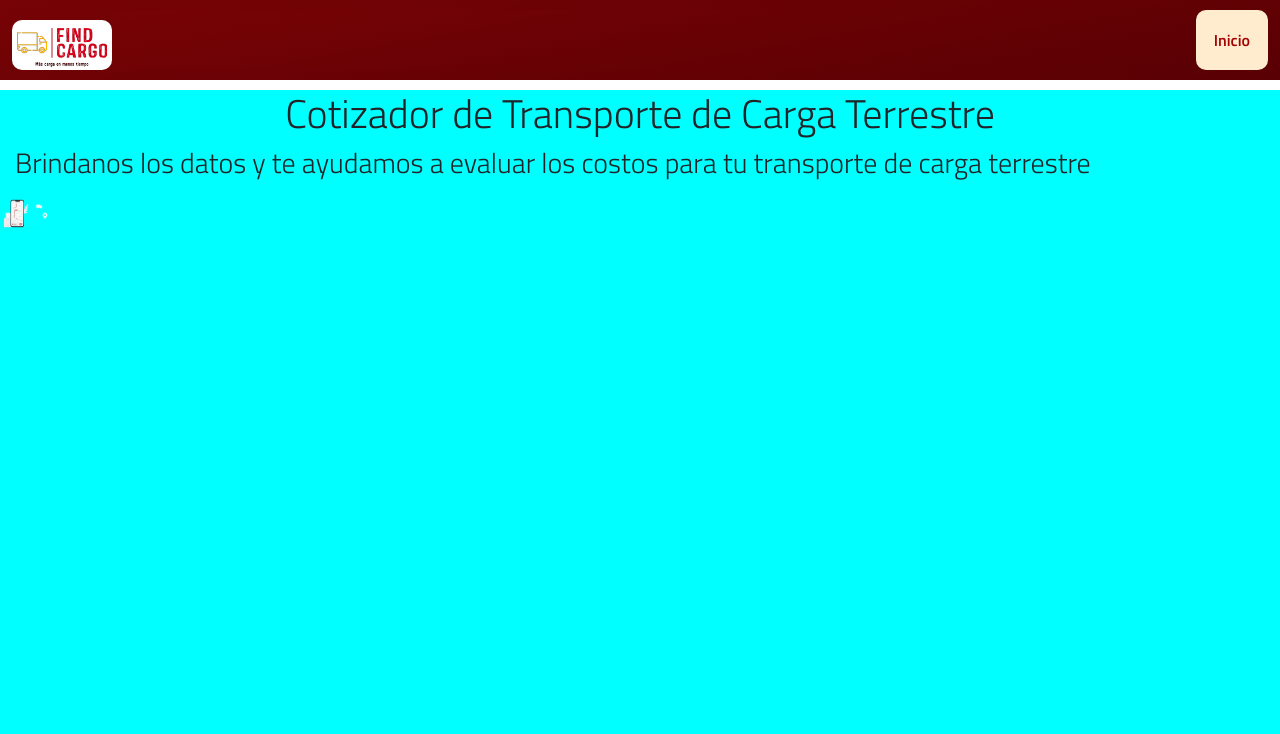
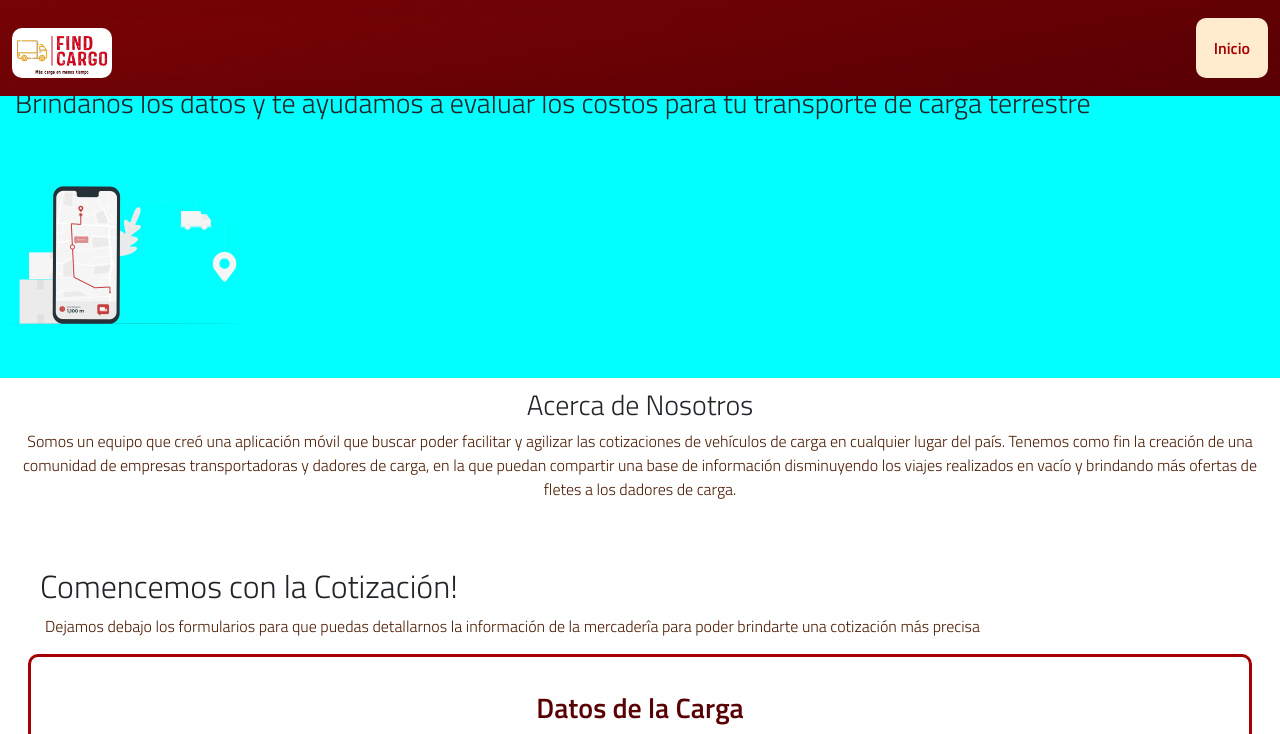
Before and after one commit to AntonellaGatti/PreEntrega3JSGatti, a plain HTML site: page index.html in a window 1280 px wide. Shown: the top 734 px of the page. Drawn offline with nearby package versions, Linux system fonts and the light colour scheme; some packages are replaced by stand-ins of ours; a script that the page names is missing.

Commit message:
correccion GRID

```diff
--- a/estilos.css
+++ b/estilos.css
@@ -17,7 +17,8 @@ Gris: rgb(243, 243, 243)
 h1 {
     font-size: 40px;
     text-align: center;
-    margin: 5px;
+    margin: 15px;
+    padding: 15px;
 }
 
 h3 {
@@ -31,6 +32,9 @@ p {
     margin: 5px;
 }
 
+body {
+    height: max-content;
+}
 
 
 
@@ -38,7 +42,7 @@ p {
     background: rgb(89, 0, 4);
     background: linear-gradient(350deg, rgba(89, 0, 4, 1) 0%, rgba(119, 3, 5, 1) 100%);
     width: 100vw;
-    height: 10vh
+    height: 12vh
 }
 
 .navbar-collapse {
@@ -90,14 +94,14 @@ p {
         "tablaCotizacion";
     position: relative;
     top: 90px;
-    min-height: fit-content;
+    grid-auto-rows: minmax(100px, auto)
 }
 
 .bannerHero {
     grid-area: bannerHero;
     background-color: aqua;
     position: relative;
-
+    height: max-content;
 
 }
 
@@ -106,12 +110,14 @@ p {
     text-align: center;
     padding: 10px;
     height: min-content;
+
 }
 
 .formularioCotizacion {
     grid-area: formularioCotizacion;
     padding: 20px;
     margin: 20px;
+
 
 }
 
@@ -129,7 +135,7 @@ p {
 /* TERMINA CSS GRILLA */
 
 .imgBanner {
-    height: 50px;
+    height: 250px;
 }
 
 
--- a/index.html
+++ b/index.html
@@ -43,7 +43,7 @@
     <main class="main-index">
 
 
-        <div class="grillaLandindPage">
+        <div class=>
             <div class="bannerHero">
 
                 <h1>Cotizador de Transporte de Carga Terrestre</h1>
```
Also changed, not shown: 1 other file.
